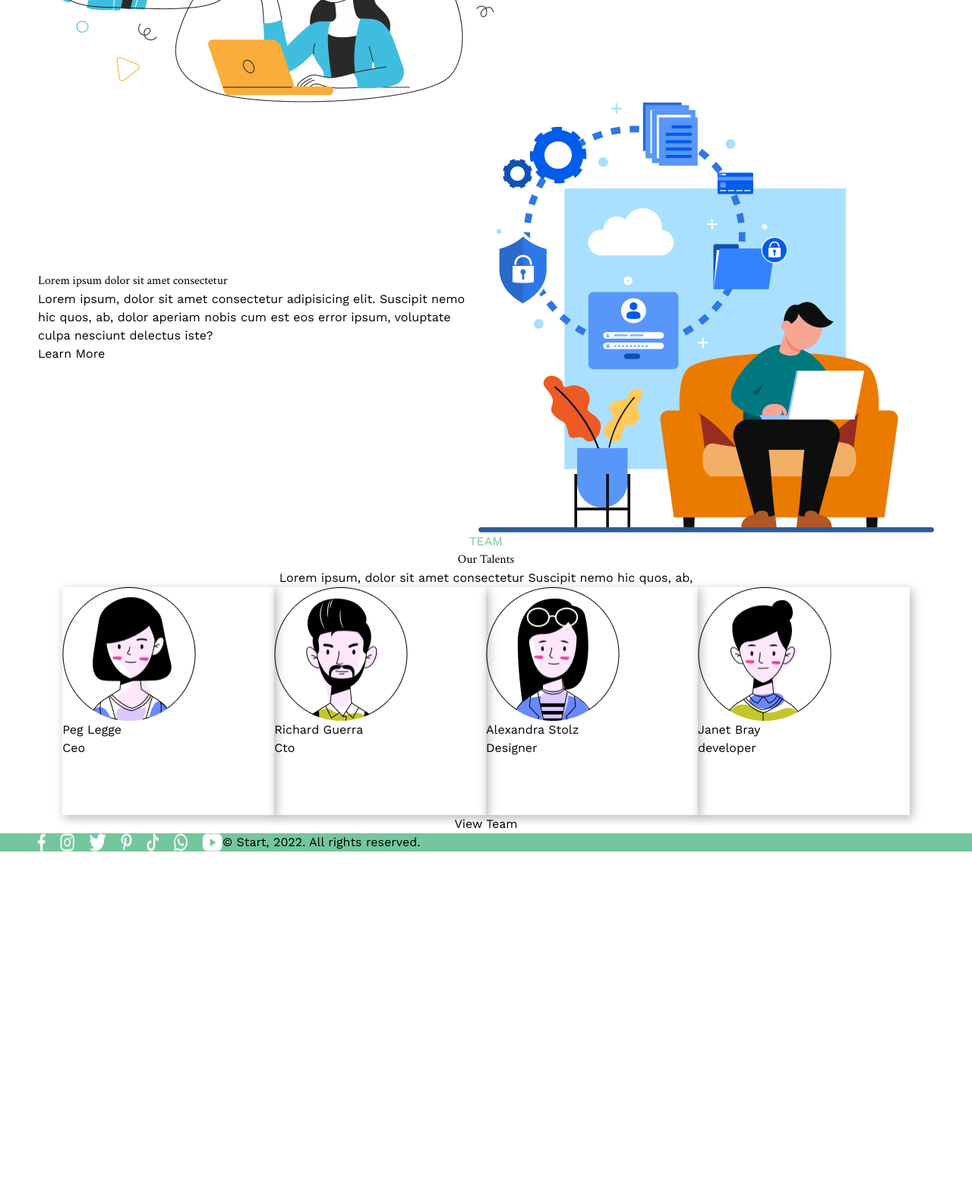
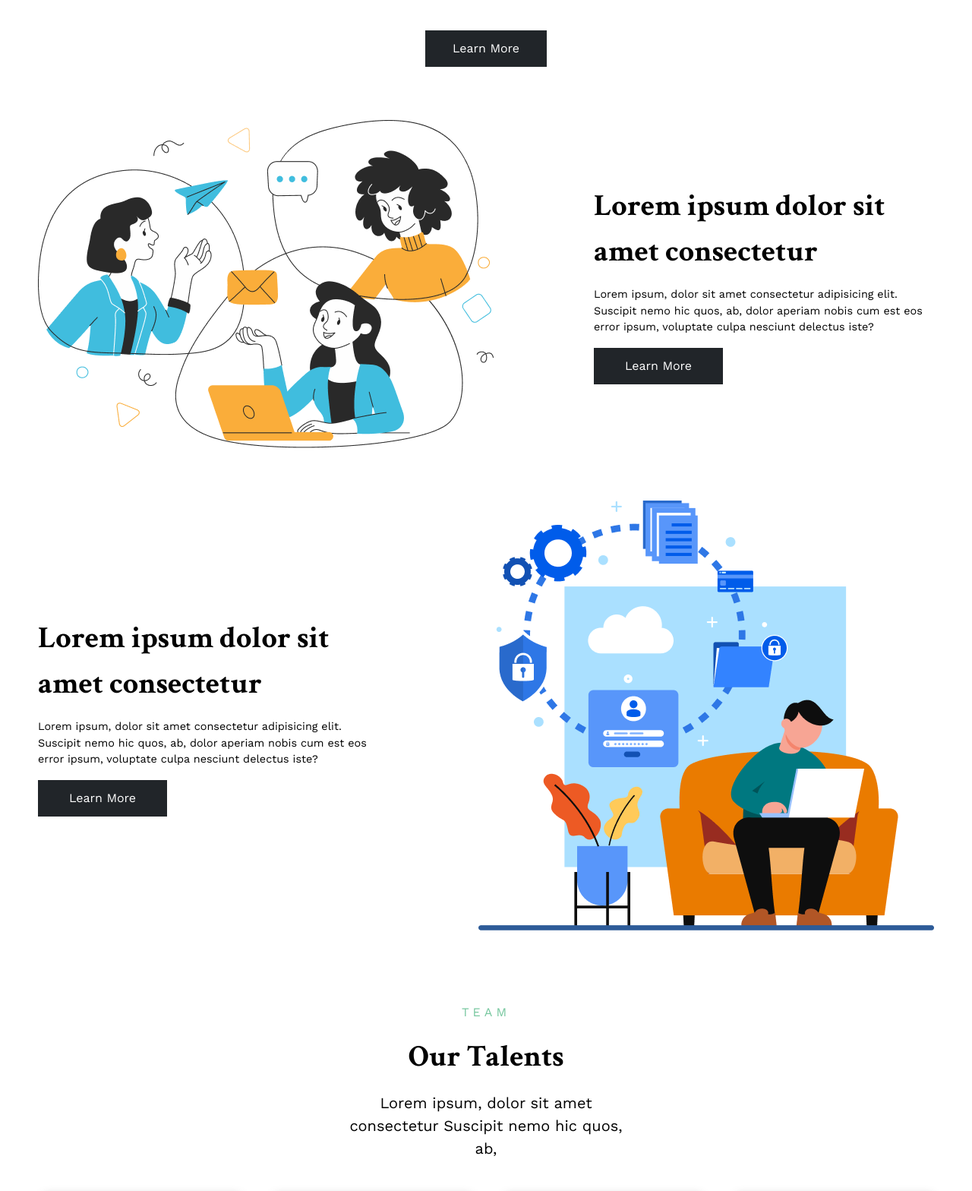
Before and after one commit to PostScriptum1/TailWind, a website: page src/index.html in a window 1280 px wide. Shown: the part 894-2462 px from the top of the page at 76% size. Before the commit the page ends 2015 px from the top, so only its background shows below. Drawn offline with nearby package versions, Linux system fonts and the light colour scheme.

Commit message:
full site done, responsivity awaits

```diff
--- a/src/index.html
+++ b/src/index.html
@@ -10,14 +10,14 @@
 <div class="bg-Main mx-auto m-0">
     <section class=" flex flex-col w-screen mx-auto text-white max-w-mx">
 
-    <div class="flex justify-between align-text-bottom">
+    <div class="flex justify-between align-middle pt-9 items-center">
 
-      <div class="flex justify-items-start">
-        <img class="" src="../Imgs/logo.png" alt="logo">
-        <p class="">Start</p>
+      <div class="flex justify-items-start gap-4 ">
+        <img class="w-70 h-12" src="../Imgs/logo.png" alt="logo">
+        <p class="text-5xl">Start</p>
       </div>
-      <ul class="flex justify-items-end">
-        <li><a  href="">Home</a></li>
+      <ul class="flex justify-items-end text-20 gap-7">
+        <li class=""><a  href="">Home</a></li>
         <li><a href="">Portfolio</a></li>
         <li><a href="">Services</a></li>
         <li><a href="">Contact</a></li>
@@ -25,24 +25,24 @@
     </div>
 
 
-    <div class="flex  justify-between">
-      <div class="flex flex-col text-start">
-        <p class="">WELCOME</p>
-        <p class="font-crimson">Lorem ipsum dolor sit amet consectetur</p>
-        <p class="">Lorem ipsum, dolor sit amet consectetur adipisicing elit. Suscipit nemo hic quos, ab, dolor aperiam nobis cum est eos error ipsum, voluptate culpa nesciunt delectus iste?</p>
-        <button class="bg-white text-black">Explore</button>
+    <div class="flex  justify-between pt-20">
+      <div class="flex flex-col text-start w-md">
+        <p class="text-16 font-bold spacing tracking-megawide">WELCOME</p>
+        <p class="font-crimson text-40 font-bold">Lorem ipsum dolor sit amet consectetur</p>
+        <p class=" text-16 font-light">Lorem ipsum, dolor sit amet consectetur adipisicing elit. Suscipit nemo hic quos, ab, dolor aperiam nobis cum est eos error ipsum, voluptate culpa nesciunt delectus iste?</p>
+        <button class="bg-white text-black h-12 w-170 mt-7">Explore</button>
       </div>
-      <img class="" src="../Imgs/ideas.png" alt="ideas">
+      <img class="w-600 h-378 pb-20" src="../Imgs/ideas.png" alt="ideas">
     </div>
     </section>
 </div>
 
 
-    <section class="flex flex-col w-screen mx-auto max-w-mx content-center items-center">
-      <div class="text-center">
-        <p class="text-Main">PARTNERS</p>
-        <p class="font-crimson font-bold">Lorem Ipsum Dolor</p>
-        <p>Lorem ipsum, dolor sit amet consectetur adipisicing elit.</p>
+    <section class="flex flex-col w-screen mx-auto max-w-mx items-center pt-14 gap-14">
+      <div class="text-center flex flex-col gap-4 w-md">
+        <p class="text-Main text-4 tracking-megawide">PARTNERS</p>
+        <p class="font-crimson font-bold text-40">Lorem Ipsum Dolor</p>
+        <p class="text-20">Lorem ipsum, dolor sit amet consectetur adipisicing elit.</p>
       </div>
 
       <div class="flex gap-16">
@@ -52,62 +52,62 @@
         <img class="w-48 h-9" src="../Imgs/facebook.png" alt="company">
         <img class="w-160 h-12" src="../Imgs/midtify.png" alt="company">
       </div>
-      <button class="text-white bg-black w-40 h-12">Learn More</button>
+      <button class="text-white bg-bg w-40 h-12">Learn More</button>
     </section>
 
-    <section class="flex w-screen mx-auto max-w-mx items-center">
-      <img src="../Imgs/talking.png" alt="talking">
-      <div>
-        <p class="font-crimson">Lorem ipsum dolor sit amet consectetur</p>
-        <p>Lorem ipsum, dolor sit amet consectetur adipisicing elit. Suscipit nemo hic quos, ab, dolor aperiam nobis cum est eos error ipsum, voluptate culpa nesciunt delectus iste?</p>
-        <button>Learn More</button>
+    <section class="flex w-screen mx-auto max-w-mx items-center pt-70 content-between justify-between">
+      <img class="w-600 h-auto" src="../Imgs/talking.png" alt="talking">
+      <div class="flex flex-col gap-4 items-start w-md">
+        <p class="font-crimson text-40 font-bold">Lorem ipsum dolor sit amet consectetur</p>
+        <p class="text-15">Lorem ipsum, dolor sit amet consectetur adipisicing elit. Suscipit nemo hic quos, ab, dolor aperiam nobis cum est eos error ipsum, voluptate culpa nesciunt delectus iste?</p>
+        <button class="h-12 w-170 bg-bg text-white">Learn More</button>
       </div>
     </section>
 
-    <section class="flex flex-row-reverse w-screen mx-auto max-w-mx items-center">
-      <img src="../Imgs/laptop.png" alt="talking">
-      <div>
-        <p class="font-crimson">Lorem ipsum dolor sit amet consectetur</p>
-        <p>Lorem ipsum, dolor sit amet consectetur adipisicing elit. Suscipit nemo hic quos, ab, dolor aperiam nobis cum est eos error ipsum, voluptate culpa nesciunt delectus iste?</p>
-        <button>Learn More</button>
+    <section class="flex flex-row-reverse w-screen mx-auto max-w-mx items-center pt-70 justify-between">
+      <img class="w-600 h-auto" src="../Imgs/laptop.png" alt="talking">
+      <div class="flex flex-col gap-4 items-start w-md">
+        <p class="font-crimson text-40 font-bold">Lorem ipsum dolor sit amet consectetur</p>
+        <p class="text-15">Lorem ipsum, dolor sit amet consectetur adipisicing elit. Suscipit nemo hic quos, ab, dolor aperiam nobis cum est eos error ipsum, voluptate culpa nesciunt delectus iste?</p>
+        <button class="h-12 w-170 bg-bg text-white">Learn More</button>
       </div>
     </section>
 
-    <section class=" flex flex-col w-screen mx-auto max-w-mx text-center">
-      <div>
-        <p class="text-Main">TEAM</p>
-        <p class="font-crimson">Our Talents</p>
-        <p>Lorem ipsum, dolor sit amet consectetur Suscipit nemo hic quos, ab,</p>
+    <section class=" flex flex-col w-screen mx-auto max-w-mx text-center pt-24 gap-11 items-center">
+      <div class="w-96 h-auto flex flex-col gap-4">
+        <p class="text-Main tracking-megawide text-16">TEAM</p>
+        <p class="font-crimson font-bold text-40">Our Talents</p>
+        <p class="text-20">Lorem ipsum, dolor sit amet consectetur Suscipit nemo hic quos, ab,</p>
       </div>
-      <div class="flex justify-center text-start ">
-        <div class="shadow-shadowBg w-279 h-300">
-          <img class="w-44 h-44" src="../Imgs/ceo.png" alt="ceo">
-          <p>Peg Legge</p>
-          <p>Ceo</p>
+      <div class="flex justify-center text-start  items-center gap-12">
+        <div class="shadow-shadowBg w-64 h-300  flex flex-col items-center gap-4">
+          <img class="w-44 h-44 mt-5" src="../Imgs/ceo.png" alt="ceo">
+          <p class="text-2xl font-bold text-bg">Peg Legge</p>
+          <p class="text-15  text-bg">CEO</p>
         </div>
-        <div class="shadow-shadowBg w-279 h-300">
-          <img class="w-44 h-44" src="../Imgs/cto.png" alt="ceo">
-          <p>Richard Guerra</p>
-          <p>Cto</p>
+        <div class="shadow-shadowBg w-64 h-300 flex flex-col items-center gap-4">
+          <img class="w-44 h-44  mt-5" src="../Imgs/cto.png" alt="ceo">
+          <p class="text-2xl font-bold  text-bg">Richard Guerra</p>
+          <p class="text-15  text-bg">CTO</p>
         </div>
-        <div class="shadow-shadowBg w-279 h-300">
-          <img class="w-44 h-44" src="../Imgs/designer.png" alt="ceo">
-          <p>Alexandra Stolz</p>
-          <p>Designer</p>
+        <div class="shadow-shadowBg w-64 h-300  flex flex-col items-center gap-4">
+          <img class="w-44 h-44  mt-5" src="../Imgs/designer.png" alt="ceo">
+          <p class="text-2xl font-bold  text-bg">Alexandra Stolz</p>
+          <p class="text-15  text-bg">DESIGNER</p>
         </div>
-        <div class="shadow-shadowBg w-279 h-300">
-          <img class="w-44 h-44" src="../Imgs/developer.png" alt="ceo">
-          <p>Janet Bray</p>
-          <p>developer</p>
+        <div class="shadow-shadowBg w-64 h-300  flex flex-col items-center  gap-4">
+          <img class="w-44 h-44  mt-5" src="../Imgs/developer.png" alt="ceo">
+          <p class="text-2xl font-bold  text-bg">Janet Bray</p>
+          <p class="text-15  text-bg">DEVELOPER</p>
         </div>
       </div>
-      <button>View Team</button>
+      <button class="text-20 text-white bg-bg h-12 w-170">View Team</button>
     </section>
 
-    <div class="bg-Main mx-auto m-0">
-    <section class="flex w-screen mx-auto max-w-mx">
-      <img src="../Imgs/bottomIcons.png" alt="icons">
-      <p >© Start, 2022. All rights reserved.</p>
+    <div class="bg-Main mx-auto m-0 h-auto mt-14">
+    <section class="flex w-screen mx-auto max-w-mx justify-between pt-12 pb-12">
+      <img class="h-4 w-52" src="../Imgs/bottomIcons.png" alt="icons">
+      <p class="text-white text-20">© Start, 2022. All rights reserved.</p>
     </section>
     </div>
 
--- a/src/input.css
+++ b/src/input.css
@@ -4,13 +4,23 @@
 
 @theme {
     --color-Main: #74C69D;
+    --color-bg: #212529;
     --font-sans: "Work Sans";
     --font-crimson: "Crimson Text";
     --container-mx: 1180px;
     --spacing-160: 10.3rem;
     --spacing-152: 9.5rem;
-    --text-16: 16px;
+    --text-16: 1rem;
     --shadow-shadowBg: 3px 4px 12px 1px rgba(0, 0, 0, 0.25);
    --spacing-300: 18.75rem;
    --spacing-279: 17.43rem;
+   --spacing-70: 4.37rem;
+   --text-20: 1.25rem ;
+   --text-40: 2.5rem;
+   --tracking-megawide: 0.313rem;
+   --spacing-170: 10.625rem;
+   --spacing-644: 40.25rem;
+   --spacing-600: 37.5rem;
+   --spacing-378: 23.6rem;
+   --text-15: 0.9rem;
   }
```
Also changed, not shown: src/output.css.
